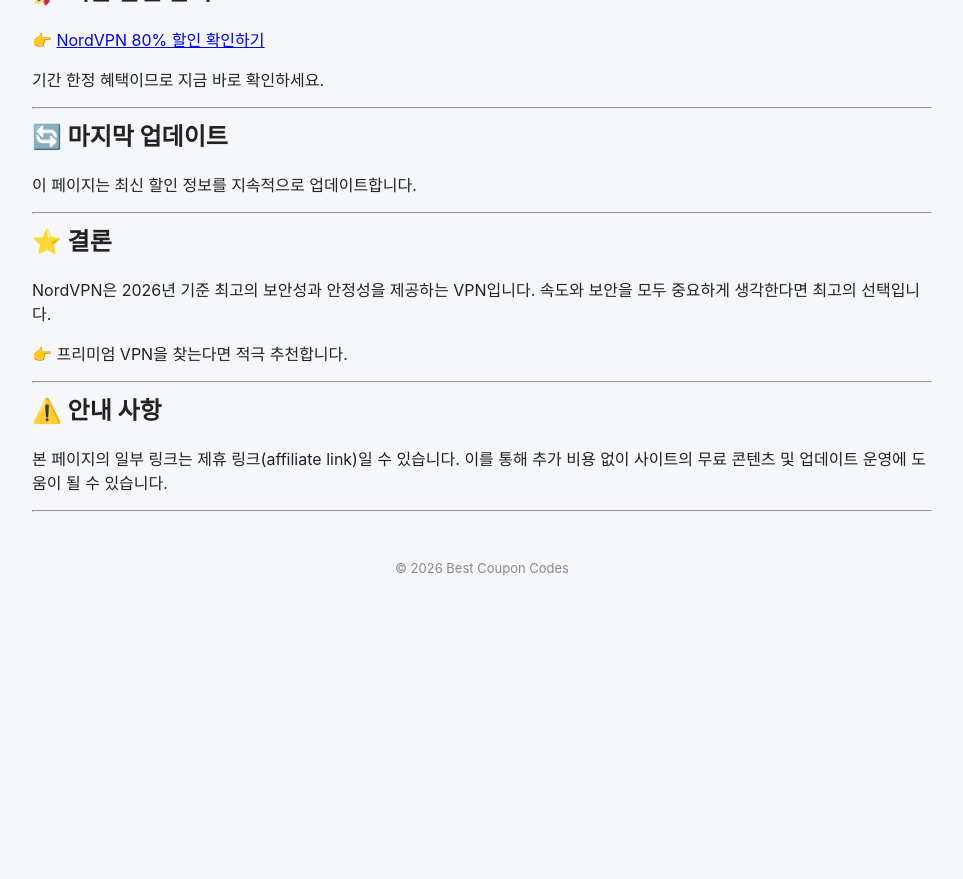
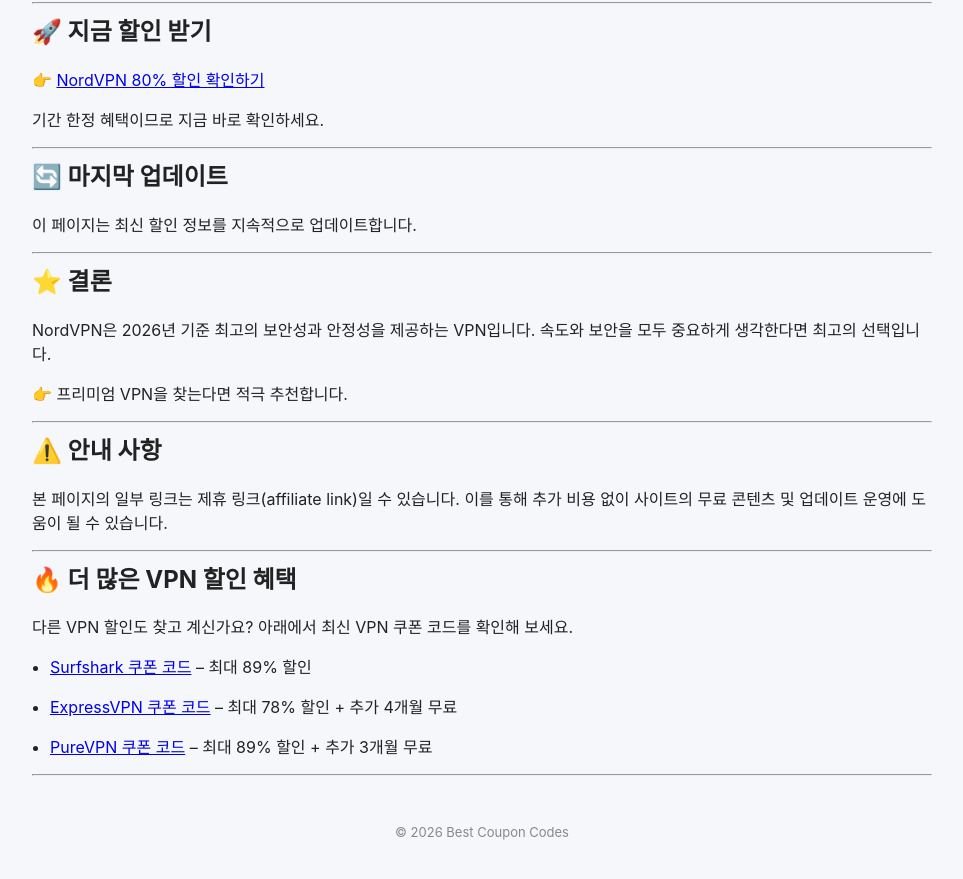
Before and after one commit to BestCouponCodes/best-coupon-codes, a Jekyll site: the page built from nordvpn-coupon-code-ko.md, in a window 1280 px wide and 900 px high, scrolled down 1907 px. Shown: the top 879 px of the window, without its empty margins (158-1121 px from the left). Built offline with Jekyll 4.4.1, drawn with Linux system fonts in a browser that asks for light colours; before the commit the page ends 2543 px from its top, so only the background shows below that.

Commit message:
Enhance NordVPN coupon page with additional VPN offers
Added links to other VPN coupon codes with discounts.

```diff
--- a/nordvpn-coupon-code-ko.md
+++ b/nordvpn-coupon-code-ko.md
@@ -8,6 +8,8 @@ last_modified_at: 2026-05-04
 
 
 🌐 언어: 🇺🇸 [English]({{ site.baseurl }}/nordvpn-coupon-code/) | 🇹🇼 [繁體中文]({{ site.baseurl }}/nordvpn-coupon-code-zh/) | 🇯🇵 [日本語]({{ site.baseurl }}/nordvpn-coupon-code-ja/) | 🇰🇷 한국어
+
+🏠 [쿠폰 코드 홈으로 돌아가기]({{ site.baseurl }}/)
 
 최신 **NordVPN 쿠폰 코드 2026**를 찾고 계신가요?
 현재 가장 큰 할인 혜택과 최신 프로모션 코드를 한눈에 확인하세요.
@@ -117,3 +119,22 @@ NordVPN은 2026년 기준 최고의 보안성과 안정성을 제공하는 VPN
 본 페이지의 일부 링크는 제휴 링크(affiliate link)일 수 있습니다. 이를 통해 추가 비용 없이 사이트의 무료 콘텐츠 및 업데이트 운영에 도움이 될 수 있습니다.
 
 ---
+
+
+## 🔥 더 많은 VPN 할인 혜택
+
+
+
+다른 VPN 할인도 찾고 계신가요? 아래에서 최신 VPN 쿠폰 코드를 확인해 보세요.
+
+
+
+* [Surfshark 쿠폰 코드]({{ site.baseurl }}/surfshark-coupon-code/) – 최대 89% 할인
+
+* [ExpressVPN 쿠폰 코드]({{ site.baseurl }}/expressvpn-coupon-code/) – 최대 78% 할인 + 추가 4개월 무료
+
+* [PureVPN 쿠폰 코드]({{ site.baseurl }}/purevpn-coupon-code/) – 최대 89% 할인 + 추가 3개월 무료
+
+
+
+---
```
